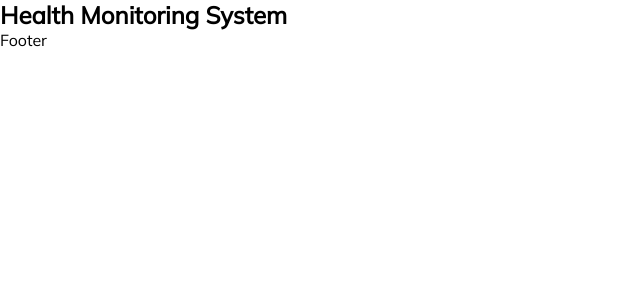
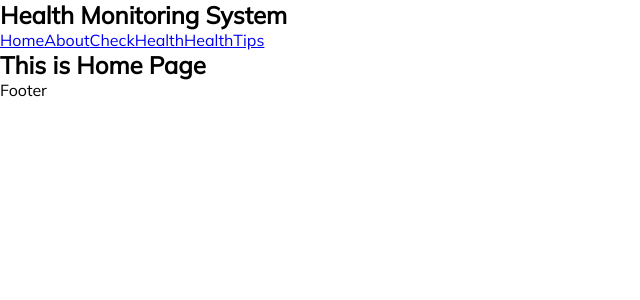
Before and after one commit to raskarabhi45/miniproject, a React (Create React App) app: page / in a window 1280 px wide. Shown: the top 300 px of the page, without its empty margins (0-640 px from the left). Built offline with nearby package versions, Linux system fonts and the light colour scheme.

Commit message:
routing components

```diff
--- a/src/About.jsx
+++ b/src/About.jsx
@@ -2,7 +2,7 @@ import React from 'react'
 
 const About = () => {
   return (
-    <div>About</div>
+    <div>About Page</div>
   )
 }
 
--- a/src/App.jsx
+++ b/src/App.jsx
@@ -1,31 +1,28 @@
-import React from 'react'
-import { BrowserRouter as  Switch, Route,Router } from 'react-router-dom';
+import React from "react";
+import { Routes, Route } from "react-router-dom";
 
-import Navbar from './Navbar';
-import Home from './Home';
-import About from './About';
-import CheckHealth from './CheckHealth';
-import HealthTips from './HealthTips';
-import Footer from './Footer';
-
+import Navbar from "./Navbar";
+import Home from "./Home";
+import About from "./About";
+import CheckHealth from "./CheckHealth";
+import HealthTips from "./HealthTips";
+import Footer from "./Footer";
 
 const App = () => {
   return (
     <>
-     <Navbar/>
-     {/* <Router>
-      <Switch>
-        <Route exact path="/home" component={Home} />
-        <Route path="/about" component={About} />
-        <Route path="/checkhealth" component={CheckHealth} />
-        <Route path="/healthtips" component={HealthTips} />
+      <Navbar/>
 
-      </Switch>
-    </Router> */}
-     <Footer/>
+      <Routes>
+        <Route exact path="/" element={<Home />} />
+        <Route path="/about" element={<About/>} />
+        <Route path="/checkhealth" element={<CheckHealth/>} />
+        <Route path="/healthtips" element={<HealthTips/>} />
+      </Routes>
 
+      <Footer/>
     </>
-  )
-}
+  );
+};
 
 export default App;
--- a/src/CheckHealth.jsx
+++ b/src/CheckHealth.jsx
@@ -2,7 +2,7 @@ import React from 'react'
 
 const CheckHealth = () => {
   return (
-    <div>CheckHealth</div>
+    <div>CheckHealth Page</div>
   )
 }
 
--- a/src/HealthTips.jsx
+++ b/src/HealthTips.jsx
@@ -2,7 +2,7 @@ import React from 'react'
 
 const HealthTips = () => {
   return (
-    <div>HealthTips</div>
+    <div>HealthTips Page</div>
   )
 }
 
--- a/src/Home.jsx
+++ b/src/Home.jsx
@@ -2,7 +2,7 @@ import React from 'react'
 
 const Home = () => {
   return (
-    <div>Home</div>
+   <h2>This is Home Page</h2>
   )
 }
 
--- a/src/Navbar.jsx
+++ b/src/Navbar.jsx
@@ -1,5 +1,5 @@
 import React from "react";
-import { NavLink } from "react-router-dom";
+import { Link } from "react-router-dom";
 
 
 const Navbar=()=>{
@@ -8,6 +8,16 @@ const Navbar=()=>{
 
     <h2>Health Monitoring System</h2>
 
+    <Link to="/">Home</Link>
+    <Link to="/about">About</Link>
+    <Link to="/checkhealth">CheckHealth</Link>
+    <Link to="/healthtips">HealthTips</Link>
+
+    {/* <a href="/">Home</a>
+    <a href="/about">About</a>
+    <a href="/checkhealth">CheckHealth</a>
+    <a href="/healthtips">HealthTips</a> */}
+
     </>
   );
 };
--- a/src/index.css
+++ b/src/index.css
@@ -7,22 +7,3 @@
   box-sizing: border-box;
   font-family: 'Mulish', sans-serif;
 }
-
-.navbar{
-  background-color: #fff;
-}
-
-.navbar-brand{
- font-size: 1.9rem;
- color: #565383;
-  }
-
-  .navbar a{
-    font-size: 1.3rem;
-    text-transform: capitalize;
-  }
-
-  .menu_active{
-    font-weight: bold;
-    border-bottom: 1px solid #565383;
-  }
```
Also changed, not shown: src/index.js (+5 -2 lines).
